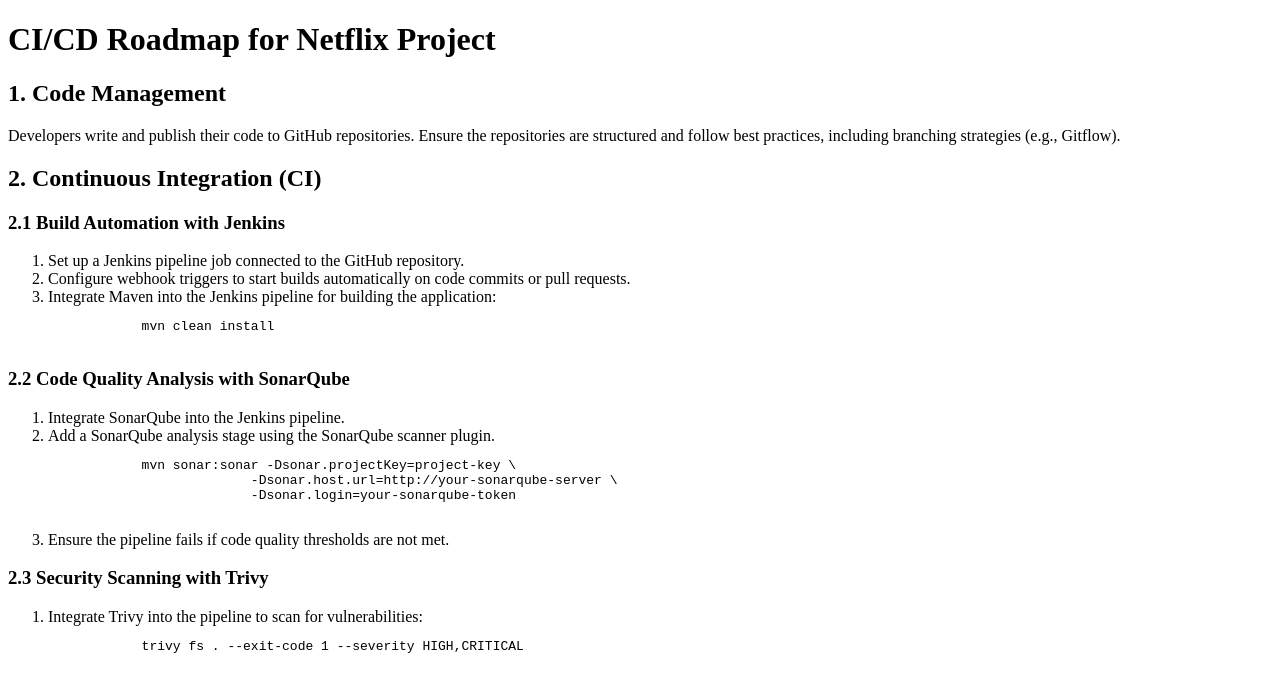
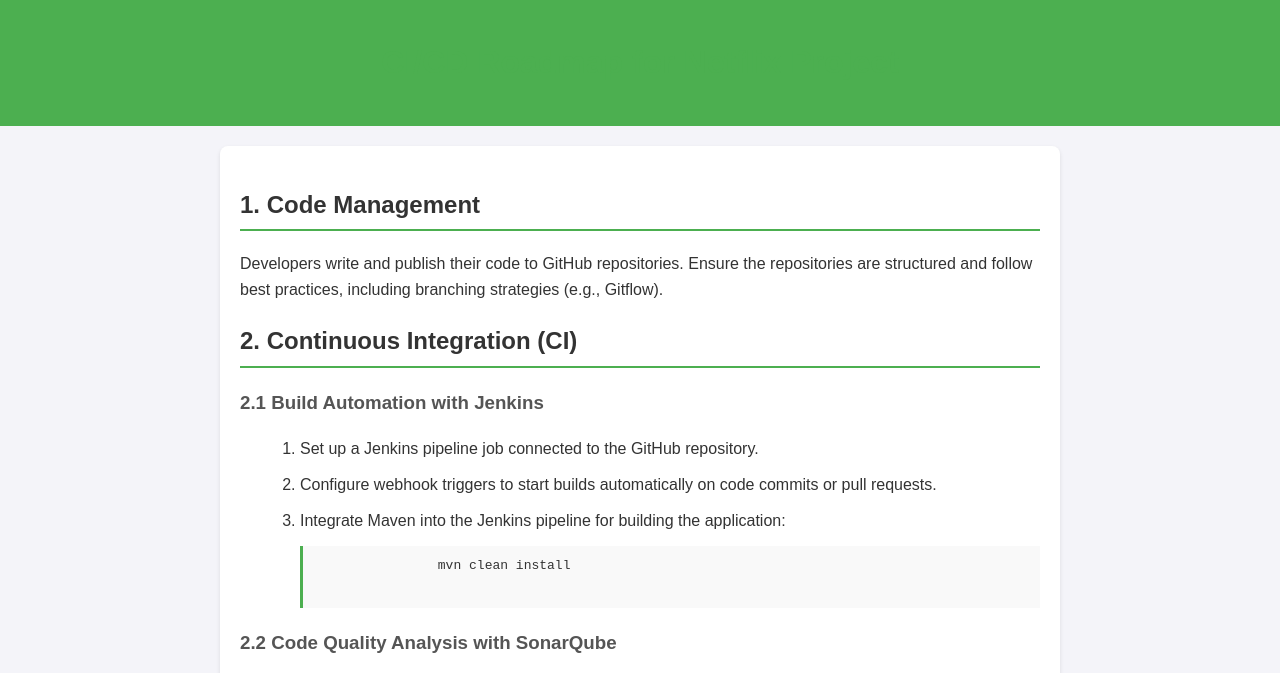
Before and after one commit to netflixproject1/roadmap, a plain HTML site: page index.html in a window 1280 px wide. Shown: the top 673 px of the page. Drawn offline with Linux system fonts and the light colour scheme.

Commit message:
Update index.html

```diff
--- a/index.html
+++ b/index.html
@@ -4,10 +4,61 @@
     <meta charset="UTF-8">
     <meta name="viewport" content="width=device-width, initial-scale=1.0">
     <title>CI/CD Roadmap</title>
+    <style>
+        body {
+            font-family: Arial, sans-serif;
+            line-height: 1.6;
+            margin: 0;
+            padding: 0;
+            background-color: #f4f4f9;
+            color: #333;
+        }
+        header {
+            background: #4CAF50;
+            color: white;
+            padding: 1rem 0;
+            text-align: center;
+        }
+        main {
+            margin: 20px auto;
+            max-width: 800px;
+            background: white;
+            padding: 20px;
+            border-radius: 8px;
+            box-shadow: 0 2px 4px rgba(0, 0, 0, 0.1);
+        }
+        h1 {
+            color: #4CAF50;
+            text-align: center;
+        }
+        h2 {
+            color: #333;
+            border-bottom: 2px solid #4CAF50;
+            padding-bottom: 5px;
+        }
+        h3 {
+            color: #555;
+            margin-top: 20px;
+        }
+        p, li {
+            margin: 10px 0;
+        }
+        ol {
+            margin-left: 20px;
+        }
+        pre {
+            background: #f9f9f9;
+            padding: 10px;
+            border-left: 3px solid #4CAF50;
+            overflow-x: auto;
+        }
+    </style>
 </head>
 <body>
+    <header>
         <h1>CI/CD Roadmap for Netflix Project</h1>
-
+    </header>
+    <main>
         <h2>1. Code Management</h2>
         <p>Developers write and publish their code to GitHub repositories. Ensure the repositories are structured and follow best practices, including branching strategies (e.g., Gitflow).</p>
 
@@ -113,5 +164,6 @@
             <li>Deploy the application to Kubernetes clusters.</li>
             <li>Monitor the application and infrastructure using CloudWatch, Prometheus, and Grafana.</li>
         </ol>
+    </main>
 </body>
 </html>
```
Lines whose indentation alone changed are shown as unchanged.
